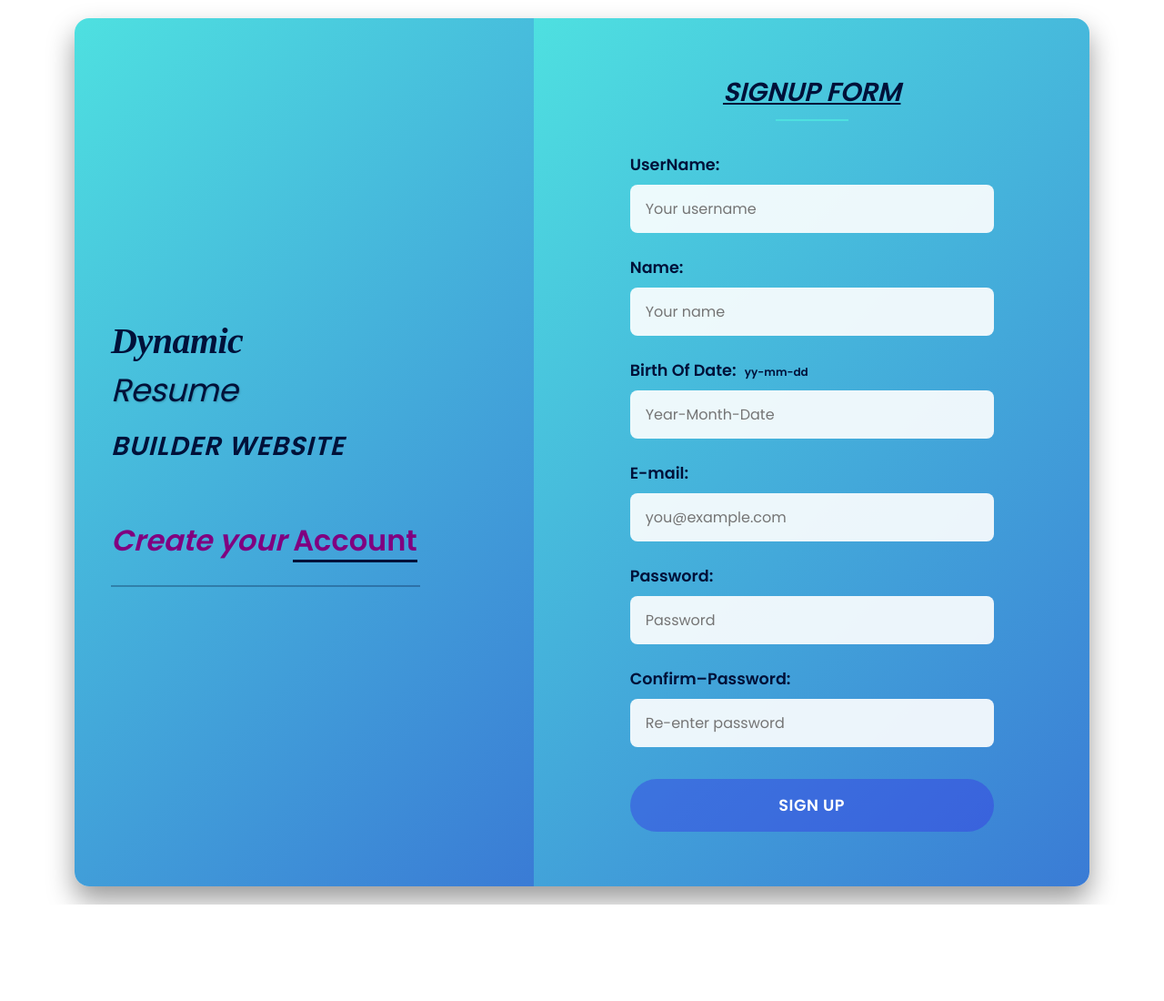
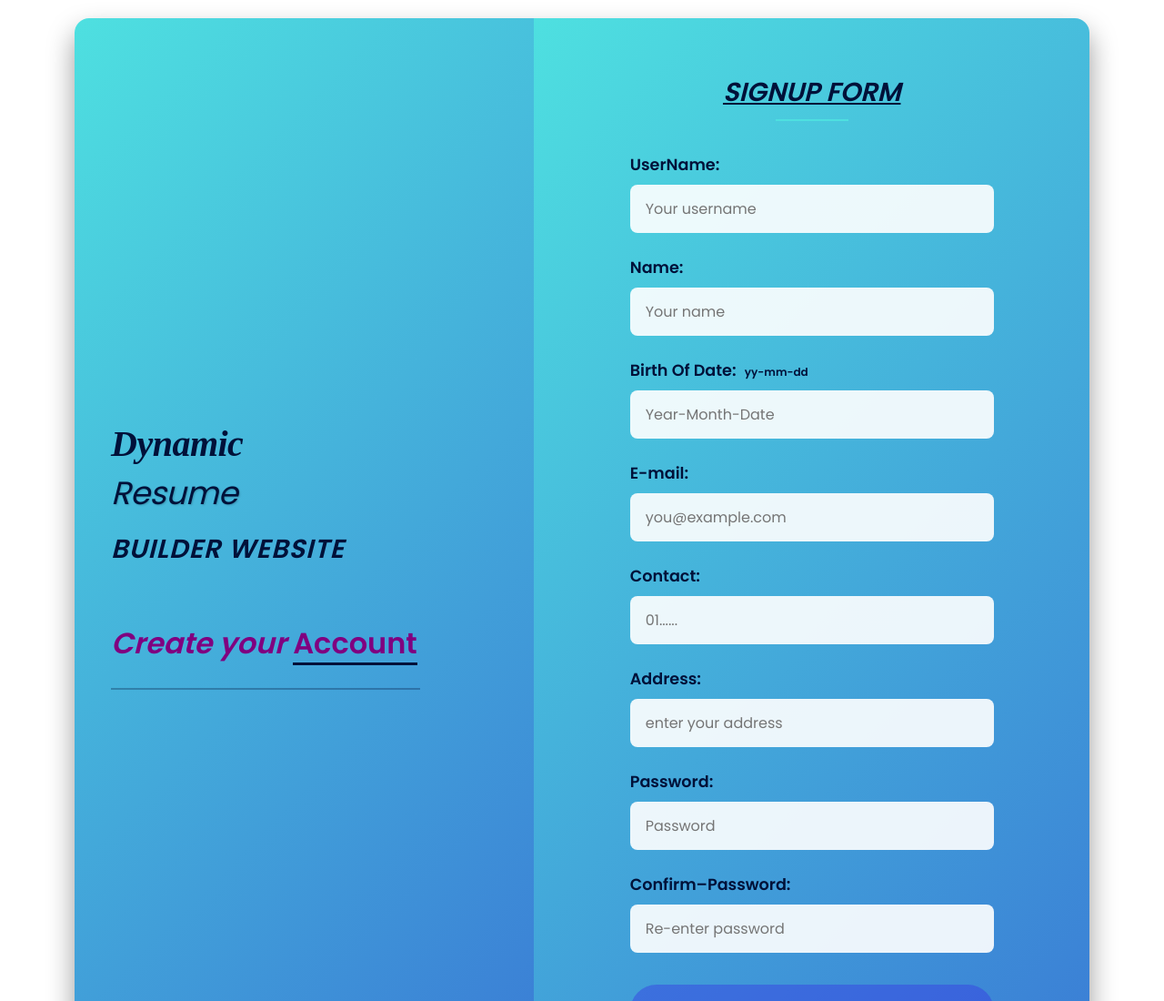
Before and after one commit to Riyom161399/Dynamic_resume_builder, a plain HTML site: page Frontend/signUp.html in a window 1280 px wide. Shown: the top 1100 px of the page at 91% size. Before the commit the page ends 994 px from the top, so only its background shows below. Drawn offline with Linux system fonts and the light colour scheme; a web font is replaced by a local one.

Commit message:
Update signUp.html

```diff
--- a/Frontend/signUp.html
+++ b/Frontend/signUp.html
@@ -36,6 +36,12 @@
           <label>E-mail:</label>
           <input type="email" placeholder="you@example.com" required />
 
+          <label>Contact:</label>
+          <input type="text" placeholder="01......" required />
+
+          <label>Address:</label>
+          <input type="text" placeholder="enter your address" required />
+
           <label>Password:</label>
           <input type="password" placeholder="Password" required />
 
```
